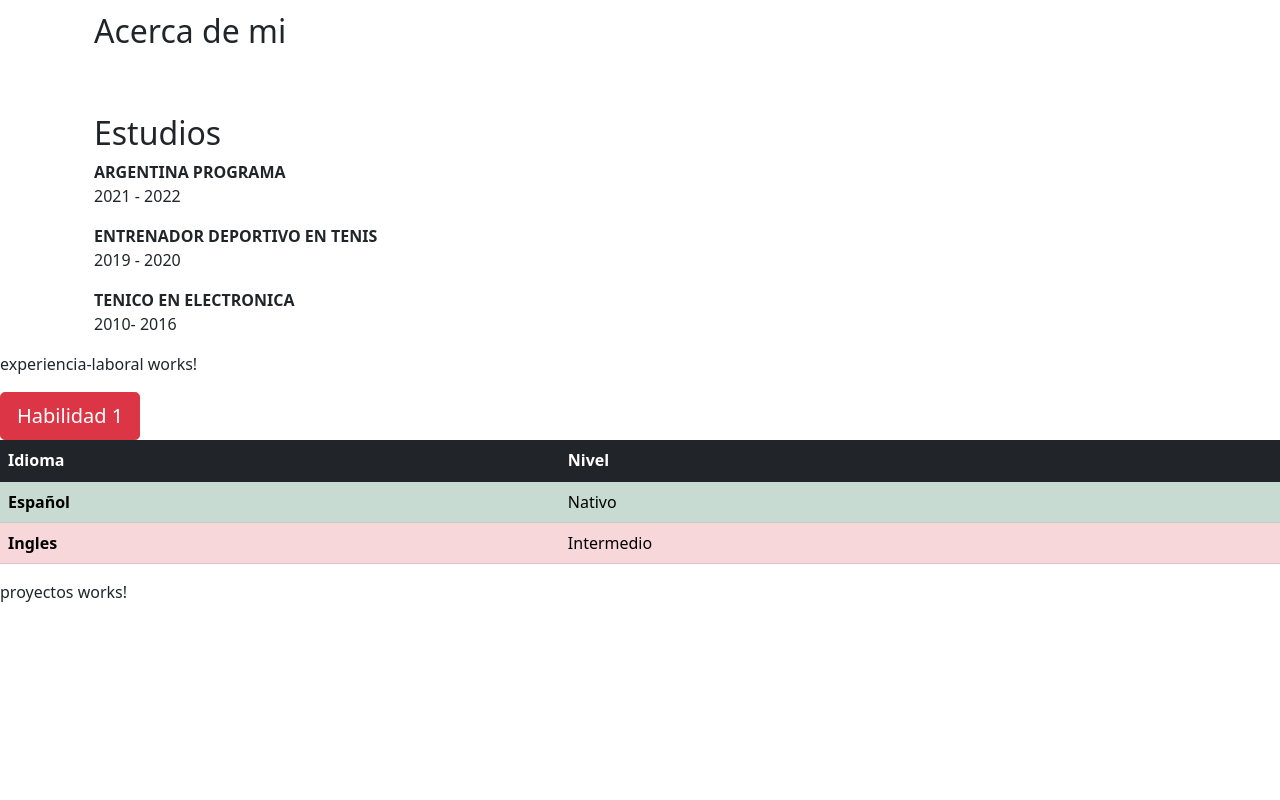
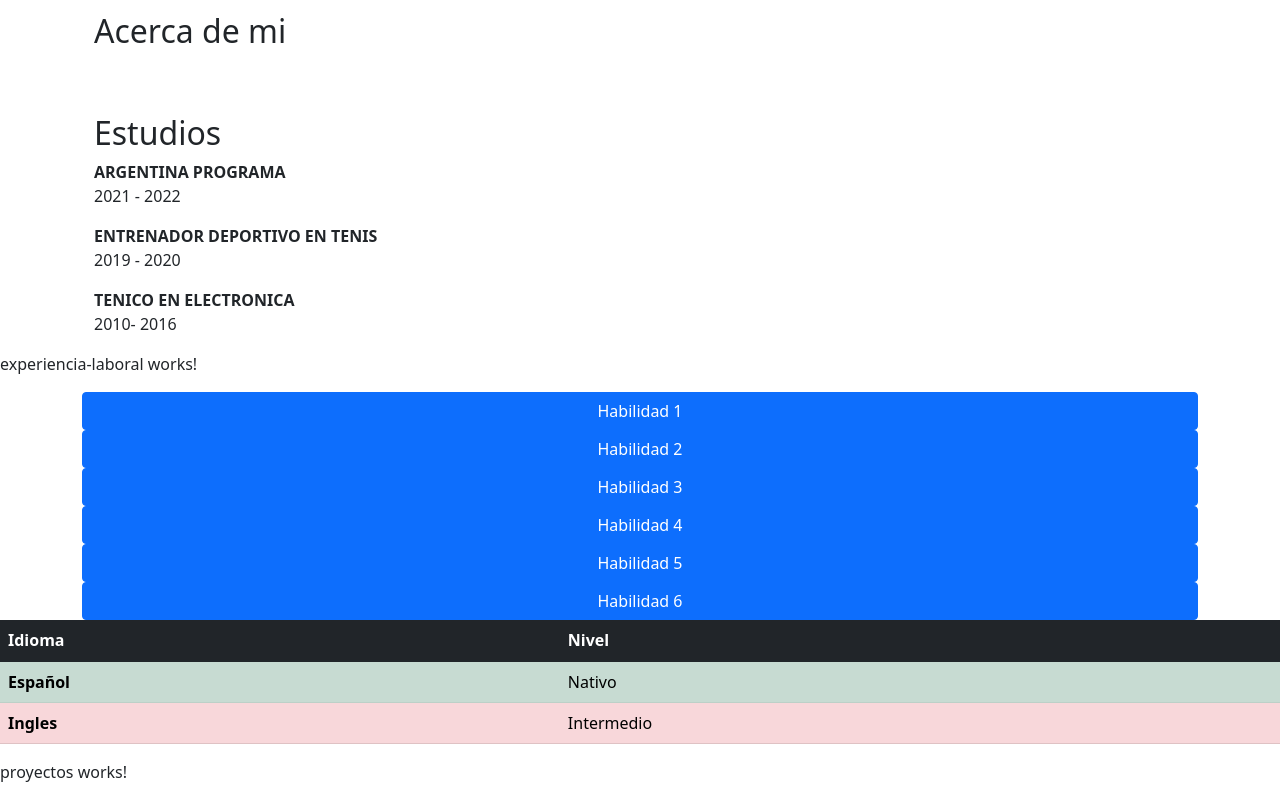
Before and after one commit to gianlv77/CV, an Angular app in the folder cv-argentina-programa/: page / in a window 1280 px wide. Shown: the part 1455-2255 px from the top of the page. Before the commit the page ends 2075 px from the top, so only its background shows below. Built offline with nearby package versions, Linux system fonts and the light colour scheme.

Commit message:
ultima actualizacion

```diff
--- a/cv-argentina-programa/src/app/componentes/habilidades/habilidades.component.css
+++ b/cv-argentina-programa/src/app/componentes/habilidades/habilidades.component.css
@@ -0,0 +1,7 @@
+.habilidades{
+    margin-top: 10%;
+    margin-bottom: 10%;
+}
+p{
+    text-align: center;
+}
--- a/cv-argentina-programa/src/app/componentes/habilidades/habilidades.component.html
+++ b/cv-argentina-programa/src/app/componentes/habilidades/habilidades.component.html
@@ -1 +1,60 @@
-<button type="button" class="btn btn-lg btn-danger" data-bs-toggle="popover" title="Habilidad 1" data-bs-content=" 75 %">Habilidad 1</button>
+<div class="container" id="habilidades">
+    <div class="row">
+
+        <button class="btn btn-primary" type="button" data-bs-toggle="collapse" data-bs-target="#collapseExample"
+            aria-expanded="false" aria-controls="collapseExample">
+            Habilidad 1
+        </button>
+        <div class="collapse" id="collapseExample">
+            <div class="card card-body">
+                <p>75%</p>
+            </div>
+        </div>
+
+
+        <button class="btn btn-primary" type="button" data-bs-toggle="collapse" data-bs-target="#collapseExample2"
+            aria-expanded="false" aria-controls="collapseExample">
+            Habilidad 2
+        </button>
+        <div class="collapse" id="collapseExample2">
+            <div class="card card-body">
+                <p>60%</p>
+            </div>
+        </div>
+
+        <button class="btn btn-primary" type="button" data-bs-toggle="collapse" data-bs-target="#collapseExample3"
+            aria-expanded="false" aria-controls="collapseExample">
+            Habilidad 3
+        </button>
+        <div class="collapse" id="collapseExample3">
+            <div class="card card-body">
+                <p>50%</p>
+            </div>
+        </div>
+
+        <button class="btn btn-primary" type="button" data-bs-toggle="collapse" data-bs-target="#collapseExample4"
+            aria-expanded="false" aria-controls="collapseExample">
+            Habilidad 4 </button>
+        <div class="collapse" id="collapseExample4">
+            <div class="card card-body">
+                <p>50%</p>
+            </div>
+        </div>
+
+        <button class="btn btn-primary" type="button" data-bs-toggle="collapse" data-bs-target="#collapseExample5"
+            aria-expanded="false" aria-controls="collapseExample">
+            Habilidad 5 </button>
+        <div class="collapse" id="collapseExample5">
+            <div class="card card-body">
+                <p>40%</p>
+            </div>
+        </div>
+        <button class="btn btn-primary" type="button" data-bs-toggle="collapse" data-bs-target="#collapseExample6"
+            aria-expanded="false" aria-controls="collapseExample">
+            Habilidad 6 </button>
+        <div class="collapse" id="collapseExample6">
+            <div class="card card-body">
+                <p>60%</p>
+            </div>
+        </div>
+    </div>
--- a/cv-argentina-programa/src/app/componentes/habilidades/habilidades.component.ts
+++ b/cv-argentina-programa/src/app/componentes/habilidades/habilidades.component.ts
@@ -7,6 +7,7 @@ import { Component, OnInit } from '@angular/core';
 })
 export class HabilidadesComponent implements OnInit {
 
+
   constructor() { }
 
   ngOnInit(): void {
--- a/cv-argentina-programa/src/app/componentes/login/login.component.css
+++ b/cv-argentina-programa/src/app/componentes/login/login.component.css
@@ -0,0 +1,3 @@
+p{
+    text-align: center;
+}
--- a/cv-argentina-programa/src/app/componentes/login/login.component.html
+++ b/cv-argentina-programa/src/app/componentes/login/login.component.html
@@ -1,7 +1,7 @@
 <!--
 
 <div>
-    LOG IN <br>
+   <p><strong>LOG IN</strong></p> <br>
     Usuario:<div class="form-floating">
         <input type="username" class="form-control" id="floatingInput" placeholder="Usuario">
         <label for="floatingInput">Usuario</label>
```
